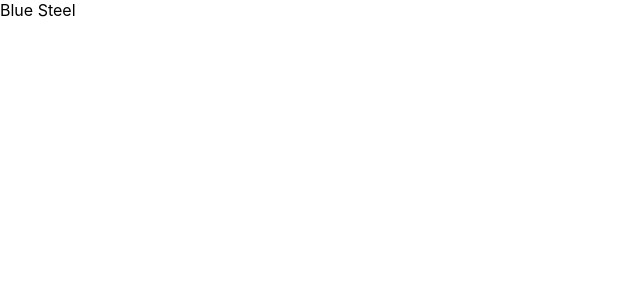
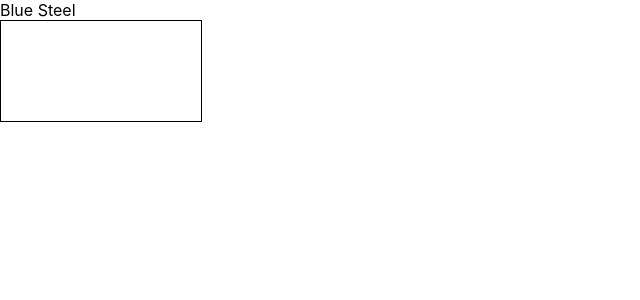
Before and after one commit to SKrauth/blue-steel, a React (Create React App) app: page / in a window 1280 px wide. Shown: the top 300 px of the page, without its empty margins (0-640 px from the left). Built offline with nearby package versions, Linux system fonts and the light colour scheme.

Commit message:
basic Page outline

```diff
--- a/src/App.tsx
+++ b/src/App.tsx
@@ -1,9 +1,12 @@
 import React from 'react';
+import { Page } from './components/Page'
 
 
 function App() {
   return (
-    <div>Blue Steel</div>
+    <div>Blue Steel
+      <Page height={200} width={100} />
+    </div>
   );
 }
 
--- /dev/null
+++ b/src/components/Page/Page.tsx
@@ -0,0 +1,15 @@
+import React, {Component} from 'react';
+import { canvasStyles } from '.'
+
+export interface PageProps { height: number; width: number; }
+
+export class Page extends Component<PageProps, {}> {
+  render() {
+
+    return (
+      <div>
+      <canvas width={this.props.height} height={this.props.width} style={canvasStyles}></canvas>
+      </div>
+    )
+  }
+}
--- /dev/null
+++ b/src/components/Page/Styles.tsx
@@ -0,0 +1,5 @@
+import CSS from 'csstype';
+
+export const canvasStyles: CSS.Properties = {
+  border: '1px solid #000000',
+};
--- /dev/null
+++ b/src/components/Page/index.tsx
@@ -0,0 +1,2 @@
+export * from "./Page"
+export * from "./Styles"
```
